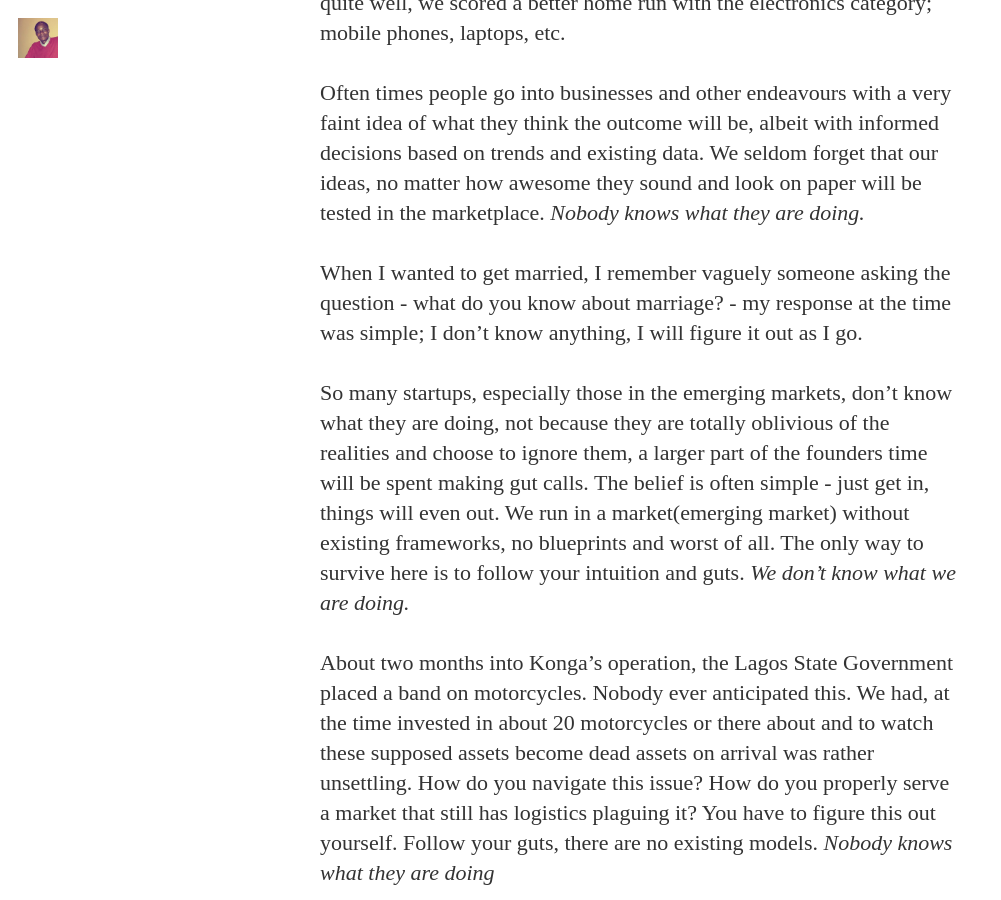
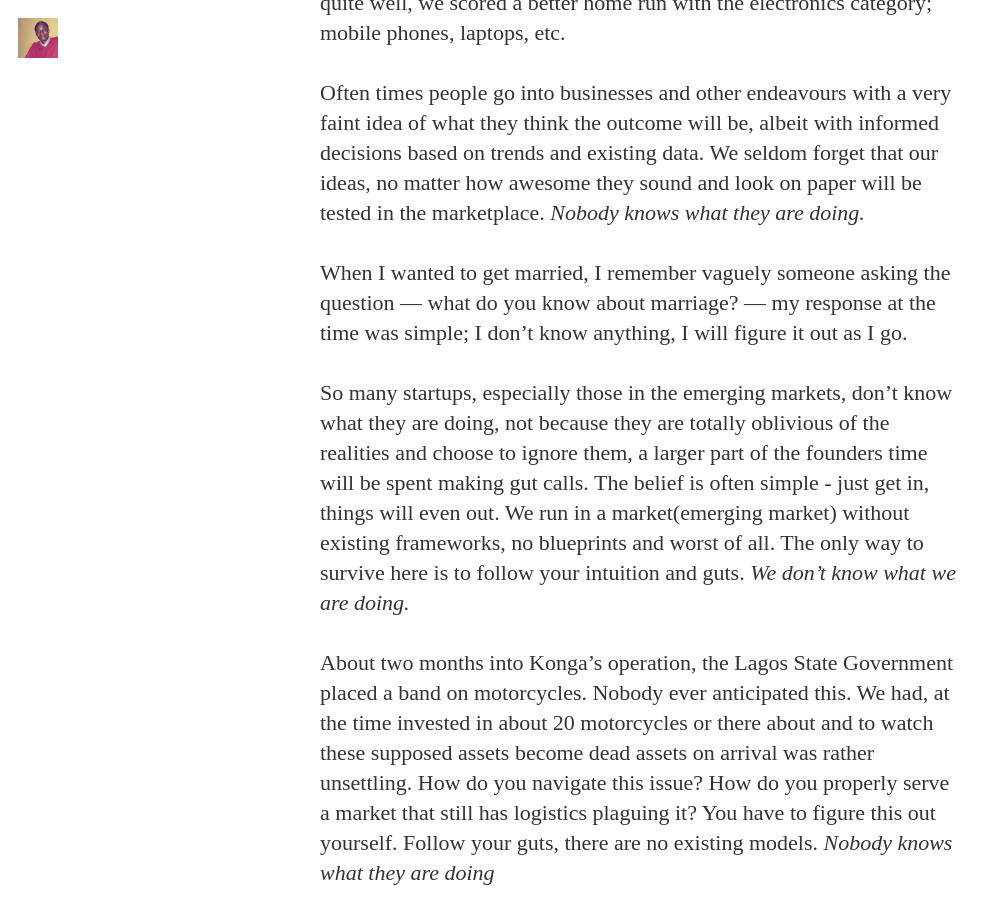
Before and after one commit to cyberomin/cyberomin.github.io, a Jekyll site: the page built from _posts/2015-12-07-nobody-knows-what-they-are-doing.markdown, in a window 1280 px wide and 900 px high, scrolled down 934 px. Shown: the whole window, without its empty margins (0-1001 px from the left). Built offline with Jekyll 4.4.1, drawn with Linux system fonts in a browser that asks for light colours; nearby versions of some CDN libraries; some web fonts are replaced; library files that are not in the unit come from our copies; Markdown is read by kramdown in place of the engine named in the settings; comment, search, counter and statistics services are not loaded; some of the changed lines change nothing that is shown.

Commit message:
Modified writing

```diff
--- a/_posts/2015-12-07-nobody-knows-what-they-are-doing.markdown
+++ b/_posts/2015-12-07-nobody-knows-what-they-are-doing.markdown
@@ -16,13 +16,13 @@
 
 Often times people go into businesses and other endeavours with a very faint idea of what they think the outcome will be, albeit with informed decisions based on trends and existing data. We seldom forget that our ideas, no matter how awesome they sound and look on paper will be tested in the marketplace. *Nobody knows what they are doing.*
 
-When I wanted to get married, I remember vaguely someone asking the question - what do you know about marriage? - my response at the time was simple; I don't know anything, I will figure it out as I go.
+When I wanted to get married, I remember vaguely someone asking the question &mdash; what do you know about marriage? &mdash; my response at the time was simple; I don't know anything, I will figure it out as I go.
 
 So many startups, especially those in the emerging markets, don't know what they are doing, not because they are totally oblivious of the realities and choose to ignore them, a larger part of the founders time will be spent making gut calls. The belief is often simple - just get in, things will even out. We run in a market(emerging market) without existing frameworks, no blueprints and worst of all. The only way to survive here is to follow your intuition and guts. *We don't know what we are doing.*
 
 About two months into Konga's operation, the Lagos State Government placed a band on motorcycles. Nobody ever anticipated this. We had, at the time invested in about 20 motorcycles or there about and to watch these supposed assets become dead assets on arrival was rather unsettling. How do you navigate this issue? How do you properly serve a market that still has logistics plaguing it? You have to figure this out yourself. Follow your guts, there are no existing models. *Nobody knows what they are doing*
 
-In November 2013, we pioneered *Yakata* — our own adaptation of Black Friday — mind you, this was the first of its kind in Nigeria. We had planned, prepared and drawn all our projections. We estimated that at best we will get quadruple of our regular traffic, we couldn't be more wrong. On the day of the sale, something interesting happened, between 9 AM  and noon we had beaten our estimates and traffic grew 16 times, nobody saw this coming, consequently, our infrastructure fell over. Even though we had planned, we still didn't know what will hit us. *We didn't know what were doing.*
+In November 2013, we pioneered *Yakata* &mdash; our own adaptation of Black Friday &mdash; mind you, this was the first of its kind in Nigeria. We had planned, prepared and drawn all our projections. We estimated that at best we will get quadruple of our regular traffic, we couldn't be more wrong. On the day of the sale, something interesting happened, between 9 AM  and noon we had beaten our estimates and traffic grew 16 times, nobody saw this coming, consequently, our infrastructure fell over. Even though we had planned, we still didn't know what will hit us. *We didn't know what were doing.*
 
 Yakata 2015 has come and gone, like every other one before now, we have interesting tales. Around August this year, we started moving towards the paradigm of microservices, Konga hitherto had been running on the monolithic Magento system, while the product has served us well, we have also stretched it beyond its capacity. It only made sense to decouple it and break it down into microservices; order service, inventory service, catalogue, notification, wishlist, seller ratings, etc. We decided to move away from PHP and go the Node route, there was a little bit of uncertainty, no one in the team had experience running Node under high traffic, we didn't know what we were doing, but we went ahead nonetheless. Here is what we found out, Node outperformed PHP with the same resources. Our services though running on our busiest days(Yakata) of the year didn't flinch for a second. It shattered all our previous assumptions and made us increasingly confident on so many things. Nobody saw this coming. We didn't know what were doing. But we went ahead regardless.
 
```
